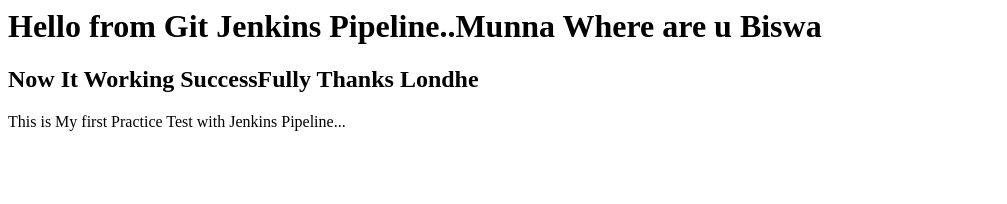
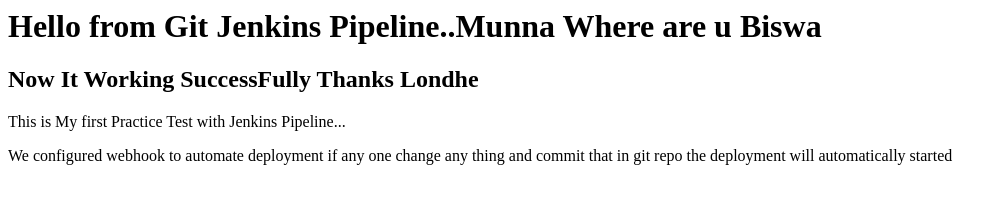
Before and after one commit to Munnacs2024/website, a plain HTML site: page index.html in a window 1280 px wide. Shown: the whole page, without its empty margins (0-1007 px from the left). Drawn offline with Linux system fonts and the light colour scheme.

Commit message:
modified

```diff
--- a/index.html
+++ b/index.html
@@ -7,5 +7,6 @@
     <h1>Hello from Git Jenkins Pipeline..Munna Where are u Biswa</h1>
     <h2>Now It Working SuccessFully Thanks Londhe</h2>
 <p>This is My first Practice Test with Jenkins Pipeline...</p>
+    <p>We configured webhook to automate deployment if any one change any thing and commit that in git repo the deployment will automatically started</p>
 </body>
 </html>
```
